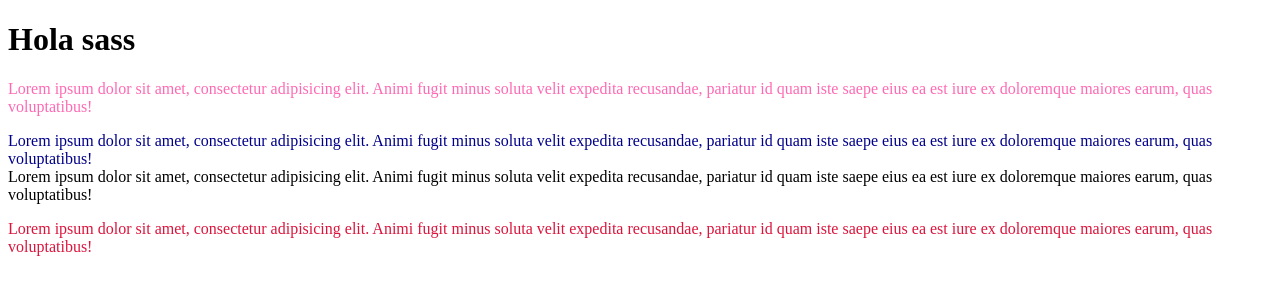
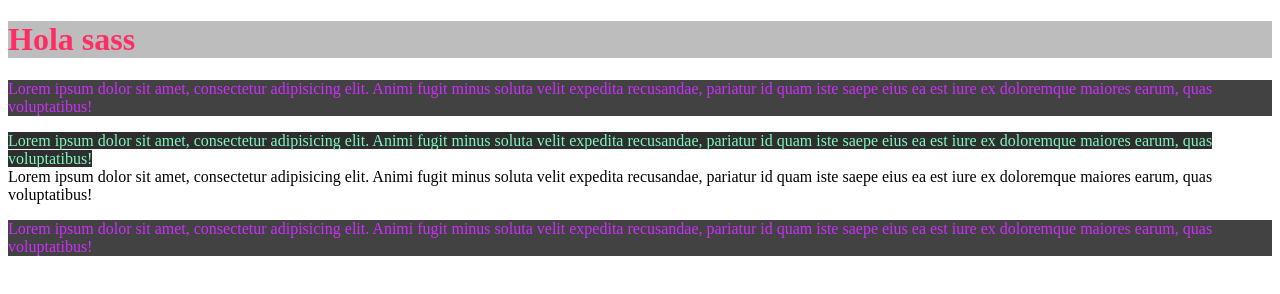
Before and after one commit to programadornovato/sass, a plain HTML site: page index.html in a window 1280 px wide. Drawn offline with Linux system fonts and the light colour scheme.

Commit message:
Curso de SASS🌈 de 0 a 100 [04.- Variables]
Video:
https://youtu.be/dpZoI689B7I

```diff
--- a/rutaSass/estilo.scss
+++ b/rutaSass/estilo.scss
@@ -1,24 +1,26 @@
-/*
-#hola p{
-    color: hotpink;
+$cabeceraColor: #fe2e64;
+$cabeceraFondo: #bdbdbd;
+$parrafosColor: #cc2efa;
+$parrafosFondo: #424242;
+$spanColor: #81f7be;
+$spanFondo: #2e2e2e;
+h1 {
+  color: $cabeceraColor;
+  background-color: $cabeceraFondo;
 }
-#hola span{
-    color: darkblue;
-}
-#hola div p{
-    color: crimson;
-}
-*/
 #hola {
   p {
-    color: hotpink;
+    color: $parrafosColor;
+    background-color: $parrafosFondo;
   }
   span {
-    color: darkblue;
+    color: $spanColor;
+    background-color: $spanFondo;
   }
   div {
     p {
-      color: crimson;
+      color: $parrafosColor;
+      background-color: $parrafosFondo;
     }
   }
 }
```
Also changed, not shown: rutaCss/estilo.css, 1 other file.
